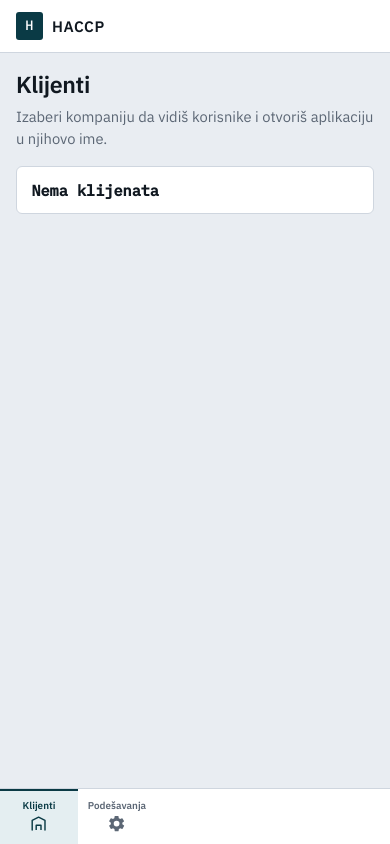
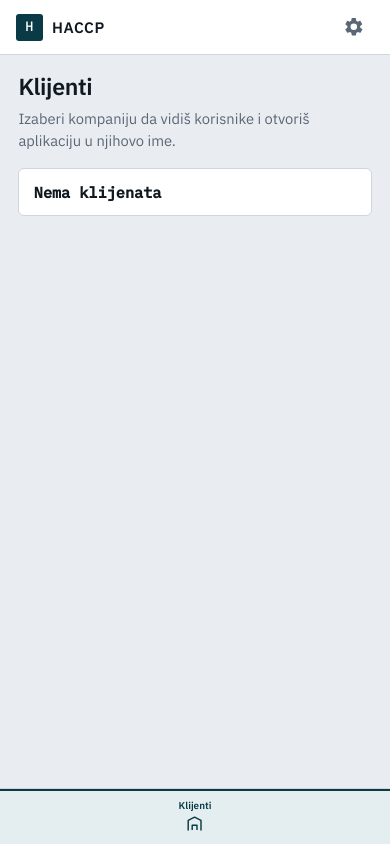
Before and after one commit to igor-skoric/haccp, a Django app: page /klijenti/ in a window 390 px wide. Run offline with Django 5.2, Linux system fonts and the light colour scheme; the visitor is signed in with stand-in values (Sample User, id 1); data comes from the database, SQL or seed files in the repository; data that the repository does not hold is empty; parts of the project's set-up code (start-up, migrations or seed data) failed here and were passed over.

Commit message:
Keep the mobile tabbar on one row and pad inspection checklists.
Move Settings to a header icon on mobile so the bottom nav fits, and add horizontal padding on checklist pages.

Co-authored-by: Cursor <cursoragent@cursor.com>

```diff
--- a/static/css/app.css
+++ b/static/css/app.css
@@ -113,6 +113,32 @@ p { margin: 0; }
   padding-block: 0.45rem;
 }
 
+.header-settings {
+  display: inline-flex;
+  align-items: center;
+  justify-content: center;
+  width: 2.5rem;
+  height: 2.5rem;
+  margin-left: auto;
+  flex: none;
+  border-radius: var(--radius);
+  color: var(--muted);
+  text-decoration: none;
+}
+
+.header-settings svg {
+  width: 1.35rem;
+  height: 1.35rem;
+  display: block;
+}
+
+.header-settings:hover,
+.header-settings.is-on {
+  color: var(--brand);
+  background: var(--brand-soft);
+  text-decoration: none;
+}
+
 .header-left {
   display: flex;
   align-items: center;
@@ -586,14 +612,20 @@ body.app-shell .section { padding-top: 1.1rem; }
   right: 0;
   bottom: 0;
   display: grid;
-  grid-template-columns: repeat(5, minmax(0, 1fr));
+  grid-template-columns: 1fr;
+  grid-auto-flow: column;
+  align-items: stretch;
   background: var(--card);
   border-top: 1px solid var(--line);
   padding-bottom: env(safe-area-inset-bottom);
 }
 
 .tabbar.tabbar-main {
-  grid-template-columns: repeat(6, minmax(0, 1fr));
+  grid-template-columns: repeat(5, minmax(0, 1fr));
+}
+
+.tabbar .tab-settings {
+  display: none;
 }
 
 .tabbar-title {
@@ -608,12 +640,13 @@ body.app-shell .section { padding-top: 1.1rem; }
 
 .tabbar a {
   min-height: 3.45rem;
+  min-width: 0;
   display: flex;
   flex-direction: column;
   align-items: center;
   justify-content: center;
   gap: 0.18rem;
-  padding: 0.28rem 0.1rem;
+  padding: 0.28rem 0.15rem;
   color: var(--muted);
   text-decoration: none;
   font-size: 0.62rem;
@@ -653,19 +680,13 @@ body.app-shell .section { padding-top: 1.1rem; }
 .tab-label {
   order: 0;
   max-width: 100%;
+  overflow: hidden;
+  text-overflow: ellipsis;
   white-space: nowrap;
 }
 
-.tab-label-stack {
-  display: grid;
-  gap: 0.05rem;
-  white-space: normal;
-  line-height: 1.1;
-}
-
-.tab-label-stack span {
-  display: block;
-}
+.tab-full { display: none; }
+.tab-short { display: inline; }
 
 .hub,
 .doc-list {
@@ -1839,11 +1864,22 @@ a.alert-card:hover {
   border-color: var(--brand);
 }
 
+.section:has(.check-wrap),
+.section:has(.narrow-read) {
+  padding-left: max(1.15rem, env(safe-area-inset-left, 0px));
+  padding-right: max(1.15rem, env(safe-area-inset-right, 0px));
+}
+
 .check-wrap {
   width: auto;
   max-width: 54rem;
   margin-inline: auto;
-  padding-inline: 1rem;
+  padding-inline: 0;
+  box-sizing: border-box;
+}
+
+.section:has(.narrow-read) .narrow-read {
+  padding-inline: 0;
 }
 
 .check-subject {
--- a/templates/base.html
+++ b/templates/base.html
@@ -9,7 +9,7 @@
   <link rel="preconnect" href="https://fonts.googleapis.com">
   <link rel="preconnect" href="https://fonts.gstatic.com" crossorigin>
   <link href="https://fonts.googleapis.com/css2?family=IBM+Plex+Mono:wght@400;500&family=IBM+Plex+Sans:wght@400;500;600&display=swap" rel="stylesheet">
-  <link rel="stylesheet" href="{% static 'css/app.css' %}?v=pro25">
+  <link rel="stylesheet" href="{% static 'css/app.css' %}?v=pro27">
 </head>
 <body class="{% if request.user.is_authenticated %}app-shell{% endif %}">
   {% if is_impersonating %}
@@ -41,7 +41,13 @@
           </a>
         {% endif %}
       </div>
-      {% if not request.user.is_authenticated %}
+      {% if request.user.is_authenticated %}
+        <a class="header-settings {% if nav == 'settings' %}is-on{% endif %}" href="{% url 'settings' %}" aria-label="Podešavanja" title="Podešavanja">
+          <svg viewBox="0 0 24 24" aria-hidden="true">
+            <path fill="currentColor" d="M19.14 12.94a7.4 7.4 0 0 0 .06-.94c0-.32-.02-.64-.07-.94l2.03-1.58a.5.5 0 0 0 .12-.64l-1.92-3.32a.5.5 0 0 0-.61-.22l-2.39.96a7.2 7.2 0 0 0-1.62-.94l-.36-2.54a.5.5 0 0 0-.5-.42h-3.84a.5.5 0 0 0-.5.42l-.36 2.54c-.59.23-1.14.54-1.63.94l-2.39-.96a.5.5 0 0 0-.6.22L2.74 8.84a.5.5 0 0 0 .12.64l2.03 1.58c-.05.3-.07.62-.07.94s.02.64.07.94l-2.03 1.58a.5.5 0 0 0-.12.64l1.92 3.32c.13.23.4.32.61.22l2.39-.96c.49.4 1.04.71 1.63.94l.36 2.54c.05.24.26.42.5.42h3.84c.24 0 .45-.18.5-.42l.36-2.54c.59-.23 1.14-.54 1.62-.94l2.39.96c.22.09.48 0 .61-.22l1.92-3.32a.5.5 0 0 0-.12-.64l-2.03-1.58zM12 15.6A3.6 3.6 0 1 1 12 8.4a3.6 3.6 0 0 1 0 7.2z"/>
+          </svg>
+        </a>
+      {% else %}
         <nav class="site-nav">
           <a href="{% url 'login' %}">Prijava</a>
           <a class="nav-cta" href="{% url 'register' %}">Registracija</a>
@@ -61,7 +67,7 @@
           </svg>
           <span class="tab-label">Klijenti</span>
         </a>
-        <a class="{% if nav == 'settings' %}is-on{% endif %}" href="{% url 'settings' %}">
+        <a class="tab-settings {% if nav == 'settings' %}is-on{% endif %}" href="{% url 'settings' %}">
           <svg class="tab-icon" viewBox="0 0 24 24" aria-hidden="true">
             <path fill="currentColor" d="M19.14 12.94a7.4 7.4 0 0 0 .06-.94c0-.32-.02-.64-.07-.94l2.03-1.58a.5.5 0 0 0 .12-.64l-1.92-3.32a.5.5 0 0 0-.61-.22l-2.39.96a7.2 7.2 0 0 0-1.62-.94l-.36-2.54a.5.5 0 0 0-.5-.42h-3.84a.5.5 0 0 0-.5.42l-.36 2.54c-.59.23-1.14.54-1.63.94l-2.39-.96a.5.5 0 0 0-.6.22L2.74 8.84a.5.5 0 0 0 .12.64l2.03 1.58c-.05.3-.07.62-.07.94s.02.64.07.94l-2.03 1.58a.5.5 0 0 0-.12.64l1.92 3.32c.13.23.4.32.61.22l2.39-.96c.49.4 1.04.71 1.63.94l.36 2.54c.05.24.26.42.5.42h3.84c.24 0 .45-.18.5-.42l.36-2.54c.59-.23 1.14-.54 1.62-.94l2.39.96c.22.09.48 0 .61-.22l1.92-3.32a.5.5 0 0 0-.12-.64l-2.03-1.58zM12 15.6A3.6 3.6 0 1 1 12 8.4a3.6 3.6 0 0 1 0 7.2z"/>
           </svg>
@@ -74,15 +80,12 @@
           </svg>
           <span class="tab-label">Početna</span>
         </a>
-        <a class="{% if nav == 'docs' %}is-on{% endif %}" href="{% url 'dashboard' %}" aria-label="HACCP doc.">
+        <a class="{% if nav == 'docs' %}is-on{% endif %}" href="{% url 'dashboard' %}" aria-label="Dokumentacija">
           <svg class="tab-icon" viewBox="0 0 24 24" aria-hidden="true">
             <path fill="none" stroke="currentColor" stroke-width="1.8" stroke-linejoin="round" stroke-linecap="round" d="M7 4h7l4 4v12H7z"/>
             <path fill="none" stroke="currentColor" stroke-width="1.8" stroke-linecap="round" d="M14 4v4h4M9.5 12h5M9.5 15.5h5M9.5 19h3"/>
           </svg>
-          <span class="tab-label tab-label-stack">
-            <span>HACCP</span>
-            <span>doc.</span>
-          </span>
+          <span class="tab-label"><span class="tab-short">Docs</span><span class="tab-full">Dokumentacija</span></span>
         </a>
         <a class="{% if nav == 'tasks' %}is-on{% endif %}" href="{% url 'tasks' %}">
           <svg class="tab-icon" viewBox="0 0 24 24" aria-hidden="true">
@@ -96,7 +99,7 @@
             <path fill="none" stroke="currentColor" stroke-width="1.8" stroke-linecap="round" stroke-linejoin="round" d="M10 14.2V6.2a2 2 0 1 1 4 0v8a3.4 3.4 0 1 1-4 0z"/>
             <path fill="currentColor" d="M12 16.6a1.15 1.15 0 1 0 .01 0z"/>
           </svg>
-          <span class="tab-label">Temperature</span>
+          <span class="tab-label"><span class="tab-short">Temp.</span><span class="tab-full">Temperature</span></span>
         </a>
         <a class="{% if nav == 'alerts' %}is-on{% endif %}" href="{% url 'alerts' %}">
           <svg class="tab-icon" viewBox="0 0 24 24" aria-hidden="true">
@@ -105,7 +108,7 @@
           </svg>
           <span class="tab-label">Alerti</span>
         </a>
-        <a class="{% if nav == 'settings' %}is-on{% endif %}" href="{% url 'settings' %}">
+        <a class="tab-settings {% if nav == 'settings' %}is-on{% endif %}" href="{% url 'settings' %}">
           <svg class="tab-icon" viewBox="0 0 24 24" aria-hidden="true">
             <path fill="currentColor" d="M19.14 12.94a7.4 7.4 0 0 0 .06-.94c0-.32-.02-.64-.07-.94l2.03-1.58a.5.5 0 0 0 .12-.64l-1.92-3.32a.5.5 0 0 0-.61-.22l-2.39.96a7.2 7.2 0 0 0-1.62-.94l-.36-2.54a.5.5 0 0 0-.5-.42h-3.84a.5.5 0 0 0-.5.42l-.36 2.54c-.59.23-1.14.54-1.63.94l-2.39-.96a.5.5 0 0 0-.6.22L2.74 8.84a.5.5 0 0 0 .12.64l2.03 1.58c-.05.3-.07.62-.07.94s.02.64.07.94l-2.03 1.58a.5.5 0 0 0-.12.64l1.92 3.32c.13.23.4.32.61.22l2.39-.96c.49.4 1.04.71 1.63.94l.36 2.54c.05.24.26.42.5.42h3.84c.24 0 .45-.18.5-.42l.36-2.54c.59-.23 1.14-.54 1.62-.94l2.39.96c.22.09.48 0 .61-.22l1.92-3.32a.5.5 0 0 0-.12-.64l-2.03-1.58zM12 15.6A3.6 3.6 0 1 1 12 8.4a3.6 3.6 0 0 1 0 7.2z"/>
           </svg>
```
Also changed, not shown: other parts of static/css/app.css (+22 -24 lines).
